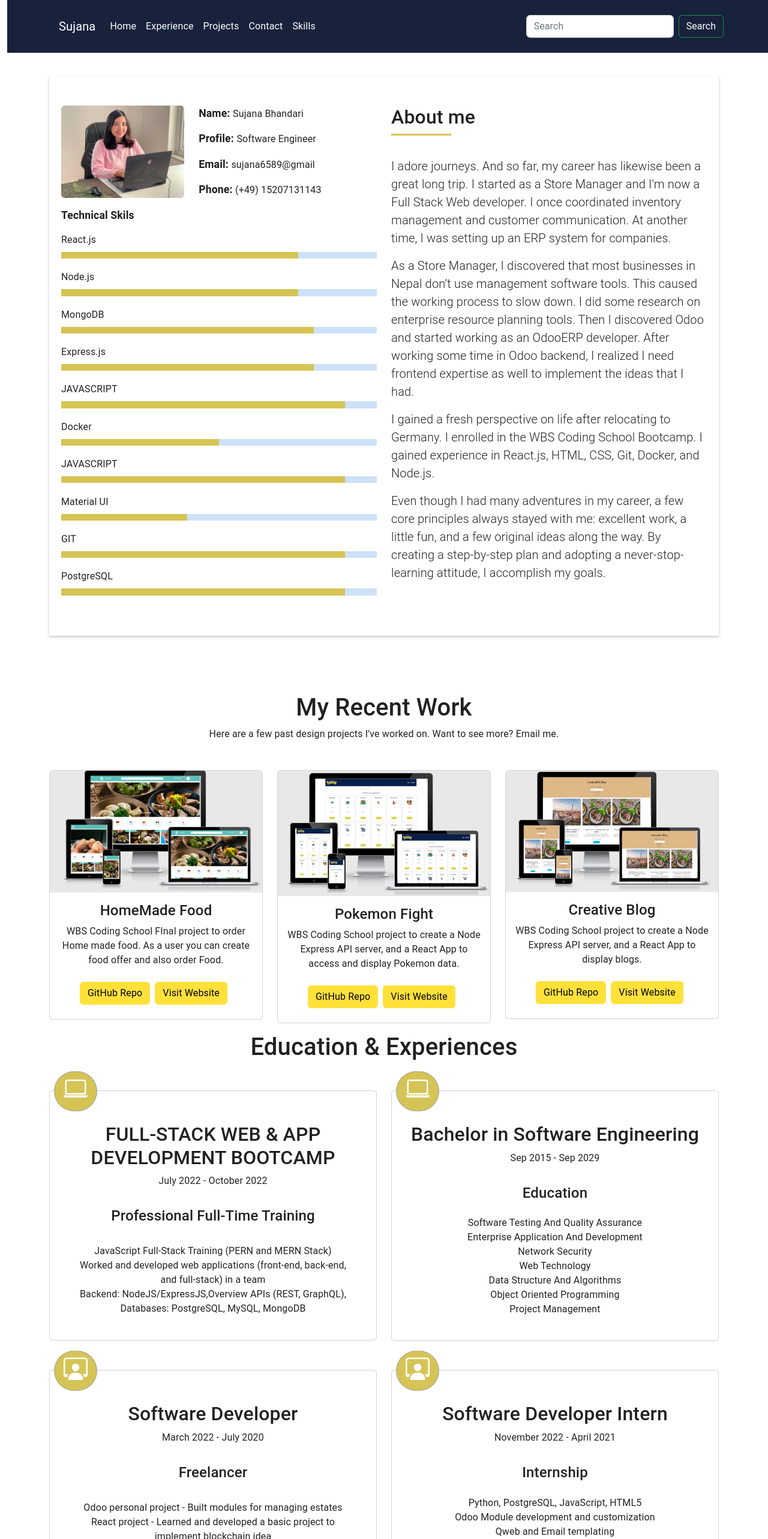
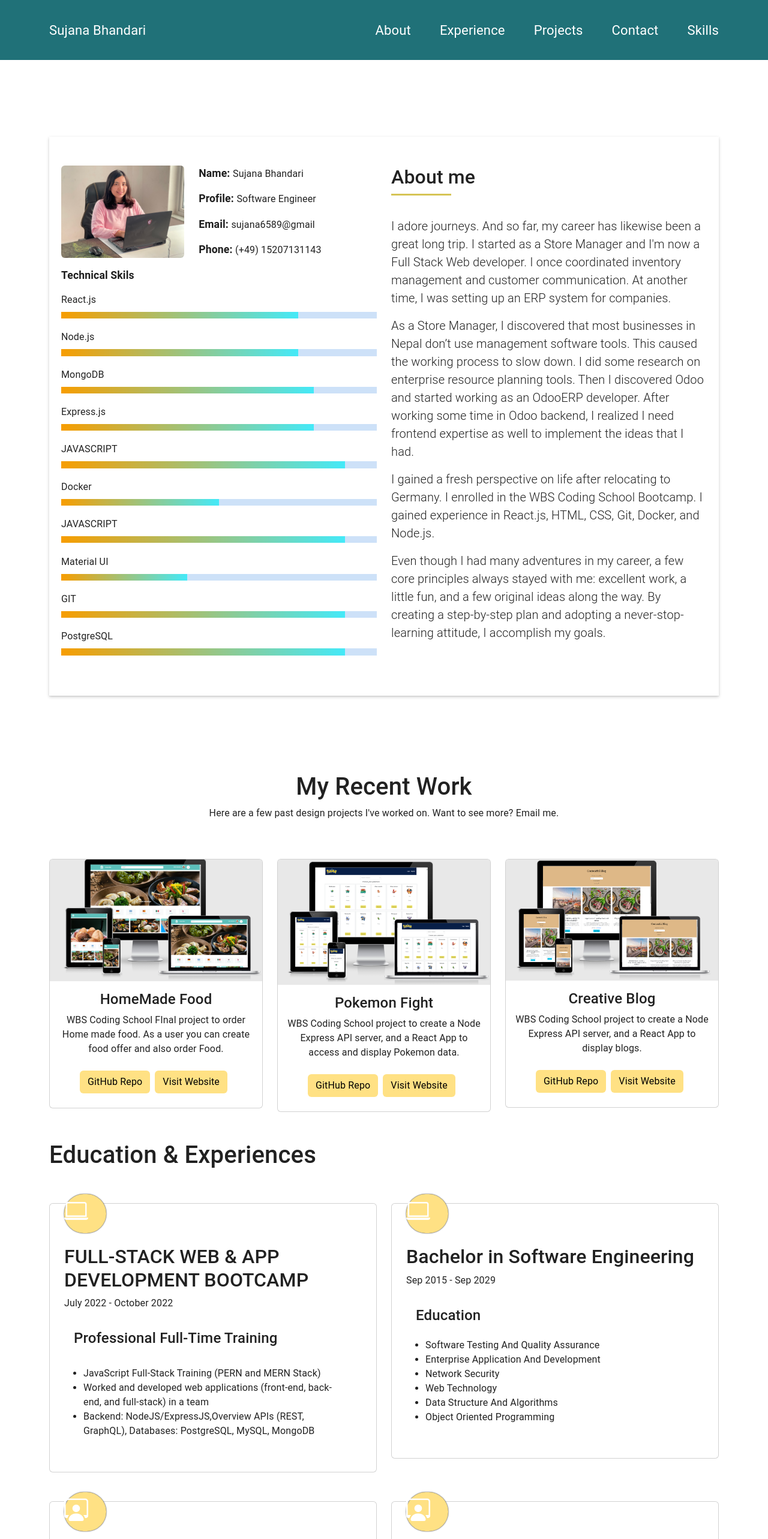
Before and after one commit to Sujanabhandari/sujanaportfolio, a React (Create React App) app: page / in a window 1280 px wide. Shown: the top 2566 px of the page at 60% size. Built offline with nearby package versions, Linux system fonts and the light colour scheme.

Commit message:
Change design and make responsive

```diff
--- a/src/App.js
+++ b/src/App.js
@@ -27,14 +27,17 @@ function Copyright() {
 
 export default function App() {
   return (
-    <div class="container-fluid">
+    <>
       <Navbar />
-      {/* <HeroSection /> */}
-      <AboutMe />
-      <Projects />
-      <Experience />
+
+      <div className="container">
+        <AboutMe />
+        <Projects />
+        <Experience />
+      </div>
       <ContactForm />
 
-    </div>
+    </>
+
   );
 }
--- a/src/components/AboutMe.js
+++ b/src/components/AboutMe.js
@@ -3,9 +3,8 @@ import React, { Component } from 'react'
 export default class AboutMe extends Component {
     render() {
         return (
-            <div>
-                <div className="container mt-5">
-                    <div className="row">
+
+            <div className="row mt-lg-5 mt-md-3" id="aboutme">
                 <div className="col">
                     <div className="box-shadow-full">
                         <div className="row">
@@ -100,8 +99,7 @@ export default class AboutMe extends Component {
                     </div>
                 </div>
             </div>
-                </div>
-            </div>
+
         )
     }
 }
--- a/src/components/ContactForm.js
+++ b/src/components/ContactForm.js
@@ -6,92 +6,103 @@ import React, { Component } from 'react'
 export default class ContactForm extends Component {
     render() {
         return (
+            <footer className="container-fluid text-center text-lg-start text-white bg-dark-color mt-5">
 
-            <div className='p-3 bg-dark mt-3' id="contact">
-                <div className="container text-white p-2">
-                    <div className="row">
-                        <div className='col'>
-                            <form>
-                                <div className="form-group">
-                                    <label>Name</label>
-                                    <input
-                                        className="form-control"
-                                        id="name"
-                                        type="text"
-                                        placeholder="Name"
-                                        required="required"
-                                        data-validation-required-message="Please enter your name."
-                                    />
-                                </div>
-                                <div className="form-group">
-                                    <label>Email Address</label>
-                                    <input
-                                        className="form-control"
-                                        id="email"
-                                        type="email"
-                                        placeholder="Email Address"
-                                        required="required"
-                                        data-validation-required-message="Please enter your email address."
-                                    />
-                                </div>
-                                <div className="form-group">
-                                    <label>Phone Number</label>
-                                    <input
-                                        className="form-control"
-                                        id="phone"
-                                        type="tel"
-                                        placeholder="Phone Number"
-                                        required="required"
-                                        data-validation-required-message="Please enter your phone number."
-                                    />
-                                </div>
-                                <div className="form-group">
-                                    <label>Message</label>
-                                    <textarea
-                                        className="form-control"
-                                        id="message"
-                                        rows="5"
-                                        placeholder="Message"
-                                        required="required"
-                                        data-validation-required-message="Please enter a message."
-                                    ></textarea>
-                                </div>
-                                <div class="col-md-12 text-center">
-                                    <button type="submit" class="button button-rouded">Send Message</button>
-                                </div>
-                            </form>
-                        </div>
-                        <div className='col'>
+                <section className="d-flex justify-content-center justify-content-lg-between p-4 border-bottom">
 
-                            <div className="title-box-2 pt-4 pt-md-0">
-                                <h5 className="title-left">
-                                    Get in Touch
-                                </h5>
+                    <div className="me-5 d-none d-lg-block">
+                        <span>Get connected with me on social networks:</span>
+                    </div>
+                    <div>
+                        <a href="https://www.linkedin.com/in/sujanabhandari/" className="me-4 link-secondary-design">
+                            <i className="bi bi-linkedin"></i>
+                        </a>
+                        <a href="https://github.com/Sujanabhandari" className="me-4 link-secondary-design">
+                            <i className="bi bi-github"></i>
+                        </a>
+                        <a href="https://www.linkedin.com/in/sujanabhandari/" className="me-4 link-secondary-design">
+                            <i className="bi bi-facebook "></i>
+                        </a>
+                        <a href="https://www.linkedin.com/in/sujanabhandari/" className="me-4 link-secondary-design">
+                            <i className="bi bi-instagram"></i>
+                        </a>
+                    </div>
+                </section>
+
+                <section className="">
+                    <div className="container text-center text-md-start mt-5">
+
+                        <div className="row mt-3">
+
+                            <div className="col-md-3 col-lg-4 col-xl-3 mx-auto mb-4">
+
+                                <h6 className="text-uppercase fw-bold mb-4">
+                                    <i className="fas fa-gem me-3 text-secondary"></i>Sujana Bhandari
+                                </h6>
+                                <p>
+                                Software Engineer | JavaScript Full Stack Developer | React Developer | MERN & PERN Stack
+                                </p>
                             </div>
-                            <div className="more-info">
-                                <p className="lead">
-                                    You can contact me under this address.
+
+                            <div className="col-md-2 col-lg-2 col-xl-2 mx-auto mb-4">
+
+                                <h6 className="text-uppercase fw-bold mb-4">
+                                    Apps
+                                </h6>
+                                <p>
+                                    <a href="https://gopokemonfight.netlify.app/" className="text-reset">Pokemon App</a>
                                 </p>
-                                <ul className='list-icons p-3'>
-                                    <li><i class="bi bi-geo-alt"></i>Motztrasse 4, 39108</li>
-                                    <li><i class="bi bi-phone"></i> +49 15207131143</li>
-                                    <li><span className="bi bi-envelope"></span> sujana6589@gmail.com</li>
-                                </ul>
+                                <p>
+                                    <a href="https://homemadefood.netlify.app/" className="text-reset">HomeMade Food</a>
+                                </p>
+                                <p>
+                                    <a href="https://6308b82d2bde1b0a222e3a6f--loquacious-faun-0d6cd3.netlify.app/" className="text-reset">Creative Blog</a>
+                                </p>
+                                <p>
+                                    <a href="#!" className="text-reset">HackerNews Clone</a>
+                                </p>
+                            </div>
 
+                            <div className="col-md-3 col-lg-2 col-xl-2 mx-auto mb-4">
+
+                                <h6 className="text-uppercase fw-bold mb-4">
+                                    Useful links
+                                </h6>
+                                <p>
+                                    <a href="#!" className="text-reset">Pricing</a>
+                                </p>
+                                <p>
+                                    <a href="#!" className="text-reset">Settings</a>
+                                </p>
+                                <p>
+                                    <a href="#!" className="text-reset">Orders</a>
+                                </p>
+                                <p>
+                                    <a href="#!" className="text-reset">Help</a>
+                                </p>
                             </div>
-                            <div className="socials">
-                                <ul>
-                                    <li><a href="https://www.linkedin.com/in/sujanabhandari/"><span className="ico-circle"><i className="bi bi-facebook"></i></span></a></li>
-                                    <li><a href="https://www.linkedin.com/in/sujanabhandari/"><span className="ico-circle"><i className="bi bi-instagram"></i></span></a></li>
-                                    <li><a href="https://github.com/Sujanabhandari"><span className="ico-circle"><i class="bi bi-github"></i></span></a></li>
-                                    <li><a href="https://www.linkedin.com/in/sujanabhandari/"><span className="ico-circle"><i className="bi bi-linkedin"></i></span></a></li>
-                                </ul>
+
+                            <div className="col-md-4 col-lg-3 col-xl-3 mx-auto mb-md-0 mb-4">
+
+                                <h6 className="text-uppercase fw-bold mb-4">Contact</h6>
+                                <p><i className="fas fa-home me-3 text-secondary"></i> Magdeburg, Motztrasse 4, Germany</p>
+                                <p>
+                                    <i className="fas fa-envelope me-3 text-secondary"></i>
+                                    sujana6589@gmail.com
+                                </p>
+                                <p><i className="fas fa-phone me-3 text-secondary"></i> + 49 1520 71311 43</p>
                             </div>
+
                         </div>
                     </div>
+                </section>
 
+                <div className="text-center p-4" style={{ backgroundColor: 'rgba(0, 0, 0, 0.025)' }}>
+                    © 2022 Copyright:
+                    <a className="text-reset fw-bold" href="https://mdbootstrap.com/">https://sujanabhandari.netlify.app/</a>
                 </div>
-            </div>
+
+            </footer>
 
         )
     }
--- a/src/components/Experience.js
+++ b/src/components/Experience.js
@@ -4,26 +4,27 @@ import React, { Component } from 'react'
 export default class Experience extends Component {
     render() {
         return (
-            <div className="container text-center mt-3" id="experience">
-                <h1>Education & Experiences</h1>
+            <div className="text-start pt-5" id="experience">
+                <div className='row'>
+                    <div className='col'>
+                    <h1>Education & Experiences</h1>
+                    </div>
+                </div>
                 <div className="row mt-5">
                     <div className="col-lg-6 col-sm-12">
-                        <div className="card p-2">
-                            {/* <img src="pokemonfight.png" className="card-img-top" alt="..." /> */}
+                        <div className="card p-4">
                             <div className="icon-top"><span><i class="bi bi-laptop"></i></span></div>
                             <h2>FULL-STACK
                                 WEB & APP DEVELOPMENT BOOTCAMP</h2>
                             <p>July 2022 - October 2022</p>
                             <div className="card-body">
                                 <h4>Professional Full-Time Training </h4>
-                                {/* <p className="card-title">WBS Coding School project to create a Node Express API server, and a React App to access and display Pokemon data.</p>
-                        <p className="card-text"></p> */}
                                 <p></p>
                                 <ul className='list-icons p-3'>
                                     <li>JavaScript Full-Stack Training (PERN and MERN Stack)</li>
                                     <li>Worked and developed web applications (front-end, back-end, and full-stack) in a team</li>
                                     <li>Backend:
-                                    NodeJS/ExpressJS,Overview APIs (REST, GraphQL), Databases: PostgreSQL, MySQL, MongoDB  </li>
+                                        NodeJS/ExpressJS,Overview APIs (REST, GraphQL), Databases: PostgreSQL, MySQL, MongoDB  </li>
                                 </ul>
                             </div>
                         </div>
@@ -31,7 +32,7 @@ export default class Experience extends Component {
 
 
                     <div className="col-lg-6 col-sm-12">
-                        <div className="card p-2">
+                        <div className="card p-4">
                             {/* <img src="pokemonfight.png" className="card-img-top" alt="..." /> */}
                             <div className="icon-top"><span><i class="bi bi-laptop"></i></span></div>
                             <h2>Bachelor in Software Engineering</h2>
@@ -47,7 +48,7 @@ export default class Experience extends Component {
                                     <li>Web Technology</li>
                                     <li>Data Structure And Algorithms</li>
                                     <li>Object Oriented Programming</li>
-                                    <li>Project Management</li>
+                                    {/* <li>Project Management</li> */}
                                 </ul>
                             </div>
                         </div>
@@ -56,7 +57,7 @@ export default class Experience extends Component {
                 </div>
                 <div className="row mt-5">
                     <div className="col-lg-6 col-sm-12">
-                        <div className="card p-2">
+                        <div className="card p-4">
                             {/* <img src="pokemonfight.png" className="card-img-top" alt="..." /> */}
                             <div className="icon-top"><span><i class="bi bi-person-workspace"></i></span></div>
                             <h2>Software Developer</h2>
@@ -80,7 +81,7 @@ export default class Experience extends Component {
 
 
                     <div className="col-lg-6 col-sm-12">
-                        <div className="card p-2">
+                        <div className="card p-4">
                             {/* <img src="pokemonfight.png" className="card-img-top" alt="..." /> */}
                             <div className="icon-top"><span><i class="bi bi-person-workspace"></i></span></div>
                             <h2>Software Developer Intern</h2>
--- a/src/components/Navbar.js
+++ b/src/components/Navbar.js
@@ -4,16 +4,35 @@ import React, { Component } from 'react'
 export default class Navbar extends Component {
     render() {
         return (
-            <nav className="navbar navbar-default navbar-fixed-top navbar-expand-lg nav-color text-white mb-3">
-                <div className="container text-white p-3 ">
-                    <a className="navbar-brand text-white" href="#">Sujana</a>
-                    <button className="navbar-toggler" type="button" data-bs-toggle="collapse" data-bs-target="#navbarSupportedContent" aria-controls="navbarSupportedContent" aria-expanded="false" aria-label="Toggle navigation">
+            <nav className="container-fluid navbar navbar-expand-lg nav-color">
+                <div className="container">
+                    <a className="navbar-brand font-design" href="#">Sujana Bhandari</a>
+                    <button className="navbar-toggler" type="button" data-bs-toggle="collapse" data-bs-target="#navbarSupportedContent"
+                     aria-controls="navbarSupportedContent" aria-expanded="false" aria-label="Toggle navigation">
                         <span className="navbar-toggler-icon"></span>
                     </button>
-                    <div className="collapse navbar-collapse" id="navbarSupportedContent">
-                        <ul className="navbar-nav me-auto mb-2 mb-lg-0">
+
+                    <div className="collapse navbar-collapse justify-content-end gap-5" id="navbarSupportedContent">
+                        <div className="">
+                            <a className="nav-link font-design" href="#aboutme">About</a>
+                        </div>
+                        <div className="">
+                            <a className="nav-link font-design" href="#experience">Experience</a>
+                        </div>
+                        <div className="">
+                            <a className="nav-link font-design" href="#projects">Projects</a>
+                        </div>
+                        <div className="">
+                            <a className="nav-link font-design" href="#contact">Contact</a>
+                        </div>
+                        <div className="">
+                            <a className="nav-link font-design" href="#skils">Skills</a>
+                        </div>
+
+
+                        {/* <ul className="navbar-nav me-auto mb-2 mb-lg-0">
                                 <li className="nav-item">
-                                <a className="nav-link active text-white" aria-current="page" href="#">Home</a>
+                                    <a className="nav-link text-white" href="#aboutme">About</a>
                                 </li>
                                 <li className="nav-item">
                                     <a className="nav-link text-white" href="#experience">Experience</a>
@@ -27,11 +46,8 @@ export default class Navbar extends Component {
                                 <li className="nav-item">
                                     <a className="nav-link text-white" href="#skils">Skills</a>
                                 </li>
-                        </ul>
-                        <form className="d-flex" role="search">
-                            <input className="form-control me-2" type="search" placeholder="Search" aria-label="Search" />
-                            <button className="btn btn-outline-success text-white" type="submit">Search</button>
-                        </form>
+                            </ul> */}
+
                     </div>
                 </div>
             </nav>
--- a/src/components/Projects.js
+++ b/src/components/Projects.js
@@ -5,11 +5,16 @@ import React, { Component } from 'react'
 export default class Projects extends Component {
     render() {
         return (
-            <div className="container text-center mt-3" id="projects">
+            <div className="text-center pt-5" id="projects">
+                <div className='row'>
+                    <div className='col'>
                         <h1>My Recent Work</h1>
                         <p>Here are a few past design projects I've worked on. Want to see more? Email me.</p>
+                    </div>
+                </div>
+
                 <div className="row mt-5">
-                <div className="col-lg-4 col-sm-12">
+                    <div className="col-lg-4">
                         <div className="card">
                             <img src="homemade.png" className="card-img-top" alt="..." />
                             <div className="card-body">
@@ -24,7 +29,7 @@ export default class Projects extends Component {
                         </div>
                     </div>
 
-                    <div className="col-lg-4 col-sm-12">
+                    <div className="col-lg-4">
                         <div className="card">
                             <img src="pokemonfight.png" className="card-img-top" alt="..." />
                             <div className="card-body">
@@ -37,7 +42,7 @@ export default class Projects extends Component {
                         </div>
                     </div>
 
-                    <div className="col-lg-4 col-sm-12">
+                    <div className="col-lg-4">
                         <div className="card">
                             <img src="cms.png" className="card-img-top" alt="..." />
                             <div className="card-body">
--- a/src/index.js
+++ b/src/index.js
@@ -4,6 +4,9 @@ import CssBaseline from '@mui/material/CssBaseline';
 import { ThemeProvider } from '@mui/material/styles';
 import 'bootstrap/dist/css/bootstrap.css';
 import 'bootstrap-icons/font/bootstrap-icons.css';
+import "bootstrap/dist/js/bootstrap";
+import 'bootstrap/dist/css/bootstrap.min.css';
+
 import App from './App';
 import theme from './theme';
 import './styles/style.css';
--- a/src/styles/style.css
+++ b/src/styles/style.css
@@ -4,9 +4,6 @@
     background-size: cover;
     background-position: center center;
   }
-  /* .imgContainer{
-    height: 10px;
-  }  */
   .image-design{
     width: 40%;
     height: auto;
@@ -14,7 +11,7 @@
 
  .list-icons,
   .socials{
-    list-style: none;
+    /* list-style: ; */
     padding-left: 0;
     margin-bottom: 0;
   }
@@ -48,22 +45,36 @@
     font-size: 1.2rem;
     color: black;
     text-decoration: none;
-    background-color: #ffe13a;
+    background-color: #FFE184;
     margin-top: 20px;
   }
 
   .button-color{
-    background-color: #ffe13a;
+    background-color: #FFE184;
     color: black;
+  }
+
+  .bg-dark-color{
+    background-color:#207178;
+  }
+  .logo-design{
+    height: 100px;
+  }
+  .font-design{
+    font-size: 22px;
+    color: white;
   }
 
 
 .nav-color{
-  background-color: #18223c;
-  position:fixed;
-  width:100%;
+  background-color: #207178;
+  height: 100px;
+  /* color: white; */
+
+  /* position:fixed; */
+  /* width:100%;
   z-index: 20;
-  top:0;
+  top:0; */
 }
 
 .icon-top{
@@ -71,7 +82,7 @@
   width: 70px;
   height: 65px;
   color: white;
-  background-color: #d5c455;
+  background-color: #FFE184;
   border-radius: 50px;
   box-shadow: 0 0 2px black;
   position: relative;
@@ -93,7 +104,11 @@
 
 .skill-mf .progress .progress-bar {
   height: 0.7rem;
-  background-color: #d5c455;
+  /* background-color: #d5c455; */
+  background: #f79d00;  /* fallback for old browsers */
+background: -webkit-linear-gradient(to left, #44e9f8, #f79d00);  /* Chrome 10-25, Safari 5.1-6 */
+background: linear-gradient(to left, #44e9f8, #f79d00); /* W3C, IE 10+/ Edge, Firefox 16+, Chrome 26+, Opera 12+, Safari 7+ */
+
 }
 
 .box-shadow-full {
@@ -129,3 +144,8 @@
   color: #1e1e1e;
   font-size: 1.1rem;
 }
+
+.link-secondary-design{
+  font-size: 30px;
+  color: white;
+}
```
Lines whose indentation alone changed are shown as unchanged.
